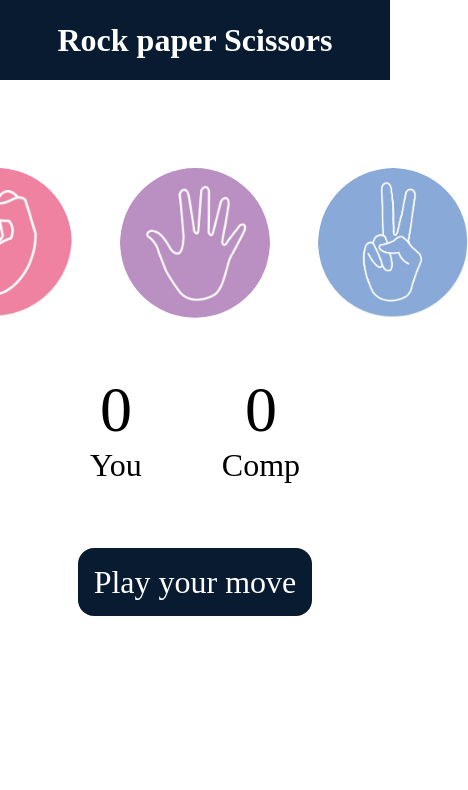
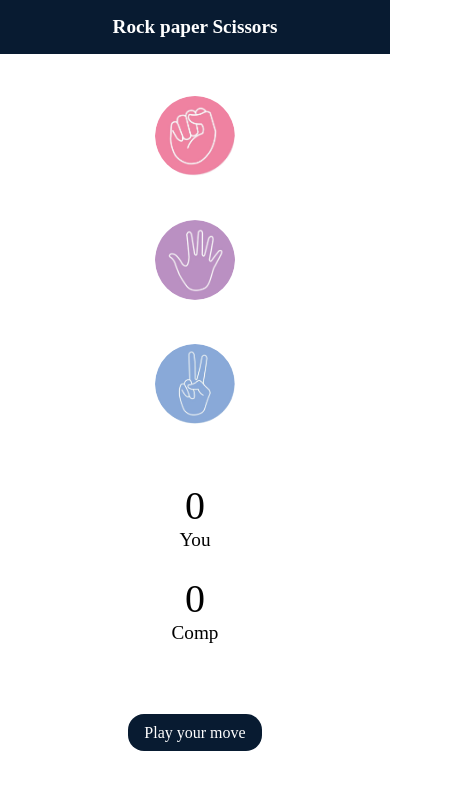
Before and after one commit to kKrishGupta/Building-Game, a plain HTML site: page index.html in a window 390 px wide. Shown: the whole page, 468 px wide, since content can reach past the window. Drawn offline with Linux system fonts and the light colour scheme.

Commit message:
add responsiveness in code

```diff
--- a/style.css
+++ b/style.css
@@ -30,6 +30,8 @@ h1{
   display: flex;
   justify-content: center;
   align-items: center;
+  flex-wrap: wrap; /* responsive design
+  */
 }
 
 .choice:hover{
@@ -78,3 +80,75 @@ display: inline;
 padding: 1rem;
 border-radius: 1rem;
 }
+
+@media (max-width: 768px) {
+  h1 {
+    font-size: 1.5rem;
+    height: auto;
+    line-height: normal;
+    padding: 1rem;
+  }
+
+  .choices {
+    flex-direction: column;
+    gap: 1.5rem;
+    margin-top: 2rem;
+  }
+
+  .choice {
+    height: 120px;
+    width: 120px;
+  }
+
+  img {
+    height: 100px;
+    width: 100px;
+  }
+
+  .score-board {
+    flex-direction: column;
+    gap: 1.5rem;
+    font-size: 1.5rem;
+  }
+
+  #user-score,
+  #comp-score {
+    font-size: 3rem;
+  }
+
+  #msg {
+    font-size: 1.2rem;
+    padding: 0.8rem 1.2rem;
+  }
+}
+
+/* Extra small screens (phones < 480px) */
+@media (max-width: 480px) {
+  h1 {
+    font-size: 1.2rem;
+  }
+
+  .choice {
+    height: 100px;
+    width: 100px;
+  }
+
+  img {
+    height: 80px;
+    width: 80px;
+  }
+
+  .score-board {
+    font-size: 1.2rem;
+  }
+
+  #user-score,
+  #comp-score {
+    font-size: 2.5rem;
+  }
+
+  #msg {
+    font-size: 1rem;
+    padding: 0.6rem 1rem;
+  }
+}
```
